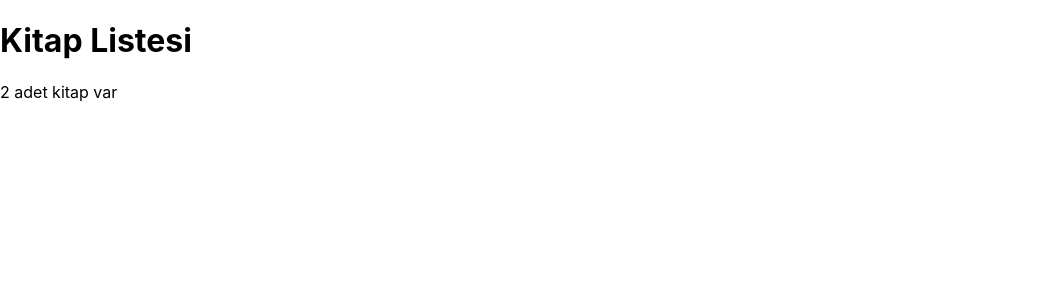
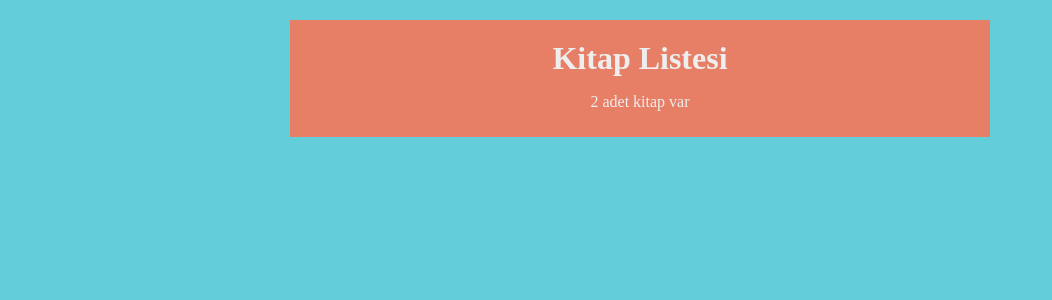
Before and after one commit to yenilikci/react-booklistapp, a React (Create React App) app: page / in a window 1280 px wide. Shown: the top 300 px of the page, without its empty margins (0-1052 px from the left). Built offline with nearby package versions, Linux system fonts and the light colour scheme.

Commit message:
navbar styles created

```diff
--- a/src/index.css
+++ b/src/index.css
@@ -1,13 +1,21 @@
 body {
-  margin: 0;
-  font-family: -apple-system, BlinkMacSystemFont, 'Segoe UI', 'Roboto', 'Oxygen',
-    'Ubuntu', 'Cantarell', 'Fira Sans', 'Droid Sans', 'Helvetica Neue',
-    sans-serif;
-  -webkit-font-smoothing: antialiased;
-  -moz-osx-font-smoothing: grayscale;
+  background: #63cdda;
 }
 
-code {
-  font-family: source-code-pro, Menlo, Monaco, Consolas, 'Courier New',
-    monospace;
+.App {
+  background: #22a6b3;
+  margin: 20px auto;
+  width: 90%;
+  max-width: 700px;
+  color: #eee;
 }
+
+.navbar {
+  padding: 10px 20px;
+  text-align: center;
+  background: #e77f67;
+}
+
+.navbar h1 {
+  margin: 10px 0;
+}
```
